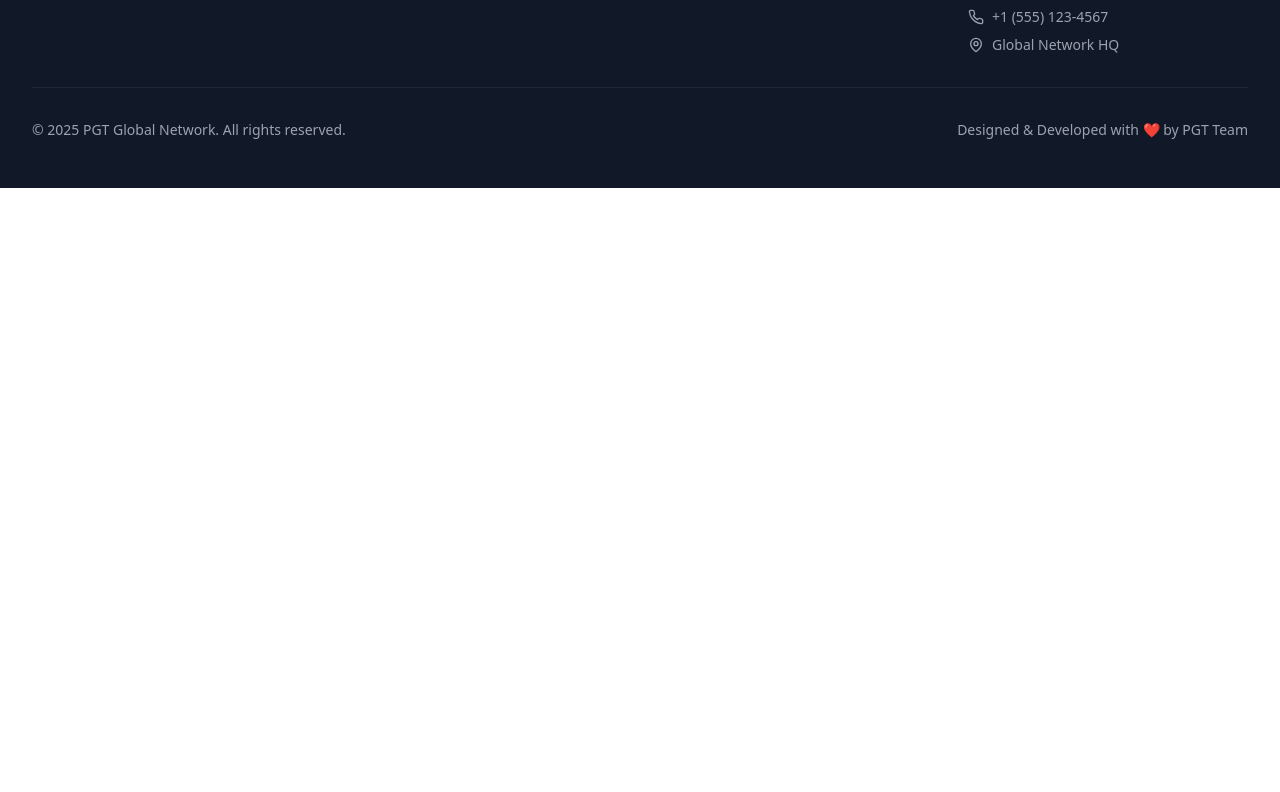
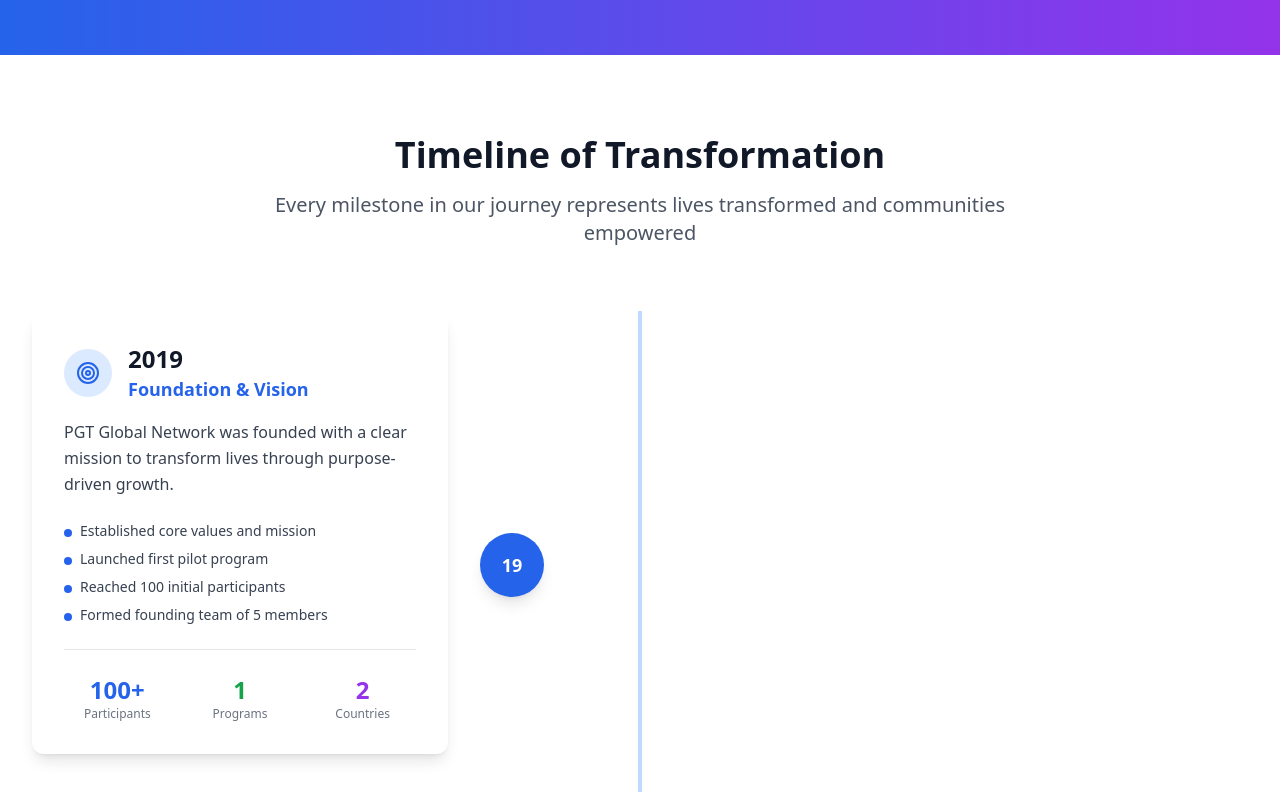
Before and after one commit to absolutely-sharad/PGT-Official_Website, a React (Vite) app: page /timeline in a window 1280 px wide. Shown: the part 305-1097 px from the top of the page. Before the commit the page ends 800 px from the top, so only its background shows below. Built offline with nearby package versions, Linux system fonts and the light colour scheme; no server answers.

Commit message:
Publish application

```diff
--- a/src/pages/Dashboard.tsx
+++ b/src/pages/Dashboard.tsx
@@ -25,14 +25,23 @@
   })
 
   useEffect(() => {
-    if (user) {
+    if (user !== undefined && user !== null) {
+      console.log("User is available:", user)
       fetchUserData()
+    } else {
+      console.warn("User not found. Redirecting or retrying...")
     }
   }, [user])
 
+  useEffect(() => {
+    const timeout = setTimeout(() => {
+      setLoading(false)
+    }, 8000)
+    return () => clearTimeout(timeout)
+  }, [])
+
   const fetchUserData = async () => {
     try {
-      // Fetch profile
       const { data: profileData } = await supabase
         .from('profiles')
         .select('*')
@@ -51,7 +60,6 @@
         setProfileImage(profileData.avatar_url || '')
       }
 
-      // Fetch applications
       const { data: applicationsData } = await supabase
         .from('applications')
         .select('*')
@@ -60,7 +68,6 @@
 
       setApplications(applicationsData || [])
 
-      // Fetch activities
       const { data: activitiesData } = await supabase
         .from('user_activities')
         .select('*')
@@ -70,7 +77,6 @@
 
       setActivities(activitiesData || [])
 
-      // Fetch likes
       const { data: likesData } = await supabase
         .from('blog_likes')
         .select('*')
@@ -91,24 +97,19 @@
       await updateProfile(editData)
       setProfile({ ...profile, ...editData })
       setEditMode(false)
-    } catch (error) {
-      // Error handled in context
-    }
+    } catch (error) {}
   }
 
   const handleImageUpload = async (file: File, previewUrl: string) => {
     try {
-      // Convert file to base64 for storage
       const reader = new FileReader();
       reader.onloadend = async () => {
         const base64String = reader.result as string;
 
         try {
-          // Update local state immediately
           setProfileImage(base64String);
           setEditData(prev => ({ ...prev, avatar_url: base64String }));
 
-          // Update the profile in the database
           const updatedProfile = { ...editData, avatar_url: base64String };
           await updateProfile(updatedProfile);
           setProfile({ ...profile, ...updatedProfile });
@@ -117,7 +118,6 @@
         } catch (error) {
           console.error('Error updating profile:', error);
           toast.error('Failed to update profile photo');
-          // Revert local state on error
           setProfileImage(profile?.avatar_url || '');
           setEditData(prev => ({ ...prev, avatar_url: profile?.avatar_url || '' }));
         }
--- a/src/pages/Timeline.tsx
+++ b/src/pages/Timeline.tsx
@@ -1,11 +1,223 @@
-import React from "react";
+import React from 'react';
+import { Calendar, Award, Users, Globe, Zap, Target } from 'lucide-react';
+import AnimatedCard from '../components/AnimatedCard';
+import CountUpNumber from '../components/CountUpNumber';
 
 const Timeline = () => {
+  const timelineEvents = [
+    {
+      year: '2019',
+      title: 'Foundation & Vision',
+      description: 'PGT Global Network was founded with a clear mission to transform lives through purpose-driven growth.',
+      icon: Target,
+      achievements: [
+        'Established core values and mission',
+        'Launched first pilot program',
+        'Reached 100 initial participants',
+        'Formed founding team of 5 members'
+      ],
+      stats: { participants: 100, programs: 1, countries: 2 }
+    },
+    {
+      year: '2020',
+      title: 'Digital Transformation',
+      description: 'Adapted to global challenges by launching digital programs and expanding our reach through technology.',
+      icon: Zap,
+      achievements: [
+        'Launched D3 Digital Program',
+        'Transitioned to virtual delivery',
+        'Expanded to 10 countries',
+        'Introduced online mentorship'
+      ],
+      stats: { participants: 500, programs: 2, countries: 10 }
+    },
+    {
+      year: '2021',
+      title: 'Community Building',
+      description: 'Focused on building strong communities and launching the Voice of Action initiative.',
+      icon: Users,
+      achievements: [
+        'Launched VoA Initiative',
+        'Established community chapters',
+        'Introduced peer-to-peer learning',
+        'Reached 1,000 active participants'
+      ],
+      stats: { participants: 1500, programs: 3, countries: 20 }
+    },
+    {
+      year: '2022',
+      title: 'Educational Excellence',
+      description: 'Expanded educational offerings with Seminarix and MotivMinds programs.',
+      icon: Award,
+      achievements: [
+        'Launched Seminarix workshop series',
+        'Introduced MotivMinds program',
+        'Partnerships with 25 organizations',
+        'Won "Innovation in Education" award'
+      ],
+      stats: { participants: 3500, programs: 4, countries: 30 }
+    },
+    {
+      year: '2023',
+      title: 'Higher Education Focus',
+      description: 'Launched HED Program to support higher education development and academic excellence.',
+      icon: Globe,
+      achievements: [
+        'Launched HED Program',
+        'University partnerships established',
+        'Scholarship program initiated',
+        'Reached 40 countries'
+      ],
+      stats: { participants: 6000, programs: 5, countries: 40 }
+    },
+    {
+      year: '2024',
+      title: 'Global Impact',
+      description: 'Achieved significant milestones and expanded our global footprint.',
+      icon: Calendar,
+      achievements: [
+        'Reached 10,000+ participants',
+        'Expanded to 50+ countries',
+        'Launched mobile app',
+        'Established regional offices'
+      ],
+      stats: { participants: 10000, programs: 5, countries: 50 }
+    }
+  ];
+
   return (
-    <section>
-      <h2>Looking Ahead</h2>
-      {/* Your timeline content here */}
-    </section>
+    <div className="pt-16">
+      {/* Hero Section */}
+      <AnimatedCard animation="fadeIn">
+        <section className="bg-gradient-to-r from-blue-600 to-purple-600 text-white py-20">
+          <div className="max-w-7xl mx-auto px-4 sm:px-6 lg:px-8">
+            <div className="text-center">
+              <h1 className="text-4xl md:text-5xl font-bold mb-6">Our Journey</h1>
+              <p className="text-xl md:text-2xl text-blue-100 max-w-3xl mx-auto">
+                Six years of growth, transformation, and impact - from a vision to a global network
+              </p>
+            </div>
+          </div>
+        </section>
+      </AnimatedCard>
+
+      {/* Timeline */}
+      <section className="py-20">
+        <div className="max-w-7xl mx-auto px-4 sm:px-6 lg:px-8">
+          <AnimatedCard animation="slideUp">
+            <div className="text-center mb-16">
+              <h2 className="text-3xl md:text-4xl font-bold text-gray-900 mb-4">
+                Timeline of Transformation
+              </h2>
+              <p className="text-xl text-gray-600 max-w-3xl mx-auto">
+                Every milestone in our journey represents lives transformed and communities empowered
+              </p>
+            </div>
+          </AnimatedCard>
+
+          <div className="relative">
+            <div className="absolute left-1/2 transform -translate-x-1/2 w-1 h-full bg-blue-200 hidden lg:block"></div>
+
+            <div className="space-y-12">
+              {timelineEvents.map((event, index) => (
+                <AnimatedCard key={event.year} animation="slideUp" delay={index * 200}>
+                  <div className={`flex flex-col lg:flex-row items-center ${index % 2 === 0 ? 'lg:flex-row' : 'lg:flex-row-reverse'} gap-8`}>
+                    <div className="flex-1 lg:max-w-md">
+                      <div className={`bg-white p-8 rounded-xl shadow-lg ${index % 2 === 0 ? 'lg:mr-8' : 'lg:ml-8'}`}>
+                        <div className="flex items-center space-x-4 mb-4">
+                          <div className="w-12 h-12 bg-blue-100 rounded-full flex items-center justify-center">
+                            <event.icon className="h-6 w-6 text-blue-600" />
+                          </div>
+                          <div>
+                            <h3 className="text-2xl font-bold text-gray-900">{event.year}</h3>
+                            <h4 className="text-lg font-semibold text-blue-600">{event.title}</h4>
+                          </div>
+                        </div>
+
+                        <p className="text-gray-700 mb-6 leading-relaxed">{event.description}</p>
+
+                        <div className="space-y-2 mb-6">
+                          {event.achievements.map((achievement, achievementIndex) => (
+                            <div key={achievementIndex} className="flex items-start space-x-2">
+                              <div className="w-2 h-2 bg-blue-600 rounded-full mt-2 flex-shrink-0"></div>
+                              <span className="text-gray-700 text-sm">{achievement}</span>
+                            </div>
+                          ))}
+                        </div>
+
+                        <div className="grid grid-cols-3 gap-4 pt-6 border-t border-gray-200">
+                          <div className="text-center">
+                            <div className="text-2xl font-bold text-blue-600">
+                              <CountUpNumber end={event.stats.participants} suffix="+" duration={2000} />
+                            </div>
+                            <div className="text-xs text-gray-500">Participants</div>
+                          </div>
+                          <div className="text-center">
+                            <div className="text-2xl font-bold text-green-600">
+                              <CountUpNumber end={event.stats.programs} duration={2000} />
+                            </div>
+                            <div className="text-xs text-gray-500">Programs</div>
+                          </div>
+                          <div className="text-center">
+                            <div className="text-2xl font-bold text-purple-600">
+                              <CountUpNumber end={event.stats.countries} duration={2000} />
+                            </div>
+                            <div className="text-xs text-gray-500">Countries</div>
+                          </div>
+                        </div>
+                      </div>
+                    </div>
+
+                    <div className="relative">
+                      <div className="w-16 h-16 bg-blue-600 rounded-full flex items-center justify-center shadow-lg lg:absolute lg:left-1/2 lg:transform lg:-translate-x-1/2">
+                        <span className="text-white font-bold text-lg">{event.year.slice(-2)}</span>
+                      </div>
+                    </div>
+
+                    <div className="flex-1 lg:max-w-md hidden lg:block"></div>
+                  </div>
+                </AnimatedCard>
+              ))}
+            </div>
+          </div>
+        </div>
+      </section>
+
+      {/* Future Vision */}
+      <AnimatedCard animation="fadeIn">
+  <section className="py-20 bg-gradient-to-r from-green-600 to-blue-600 text-white">
+    <div className="max-w-7xl mx-auto px-4 sm:px-6 lg:px-8 text-center">
+      <h2 className="text-3xl md:text-4xl font-bold mb-12">Looking Ahead</h2>
+
+      <div className="grid grid-cols-1 md:grid-cols-3 gap-8 max-w-5xl mx-auto">
+        {/* Impact Target */}
+        <div className="bg-white/10 backdrop-blur-md p-6 rounded-lg shadow-md">
+          <div className="text-4xl font-bold text-white mb-2">
+            <CountUpNumber end={100000} suffix="+" duration={3000} />
+          </div>
+          <p className="text-lg text-green-100">Lives to Impact</p>
+        </div>
+
+        {/* Countries to Reach */}
+        <div className="bg-white/10 backdrop-blur-md p-6 rounded-lg shadow-md">
+          <div className="text-4xl font-bold text-white mb-2">
+            <CountUpNumber end={100} duration={3000} />
+          </div>
+          <p className="text-lg text-green-100">Countries to Reach</p>
+        </div>
+
+        {/* Target Year */}
+        <div className="bg-white/10 backdrop-blur-md p-6 rounded-lg shadow-md">
+          <div className="text-4xl font-bold text-white mb-2">
+            <CountUpNumber end={2030} duration={3000} />
+          </div>
+          <p className="text-lg text-green-100">Target Year</p>
+        </div>
+      </div>
+    </div>
+  </section>
+</AnimatedCard>
+    </div>
   );
 };
 
```
